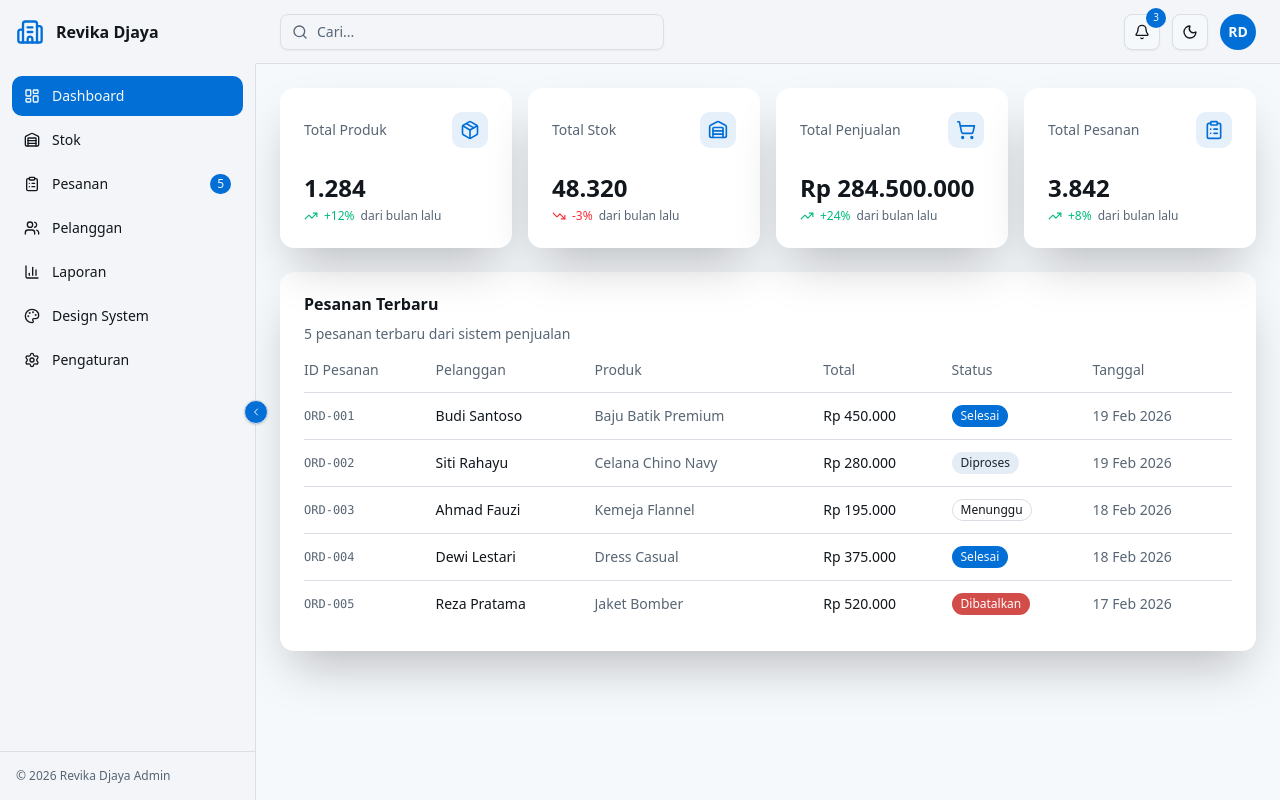
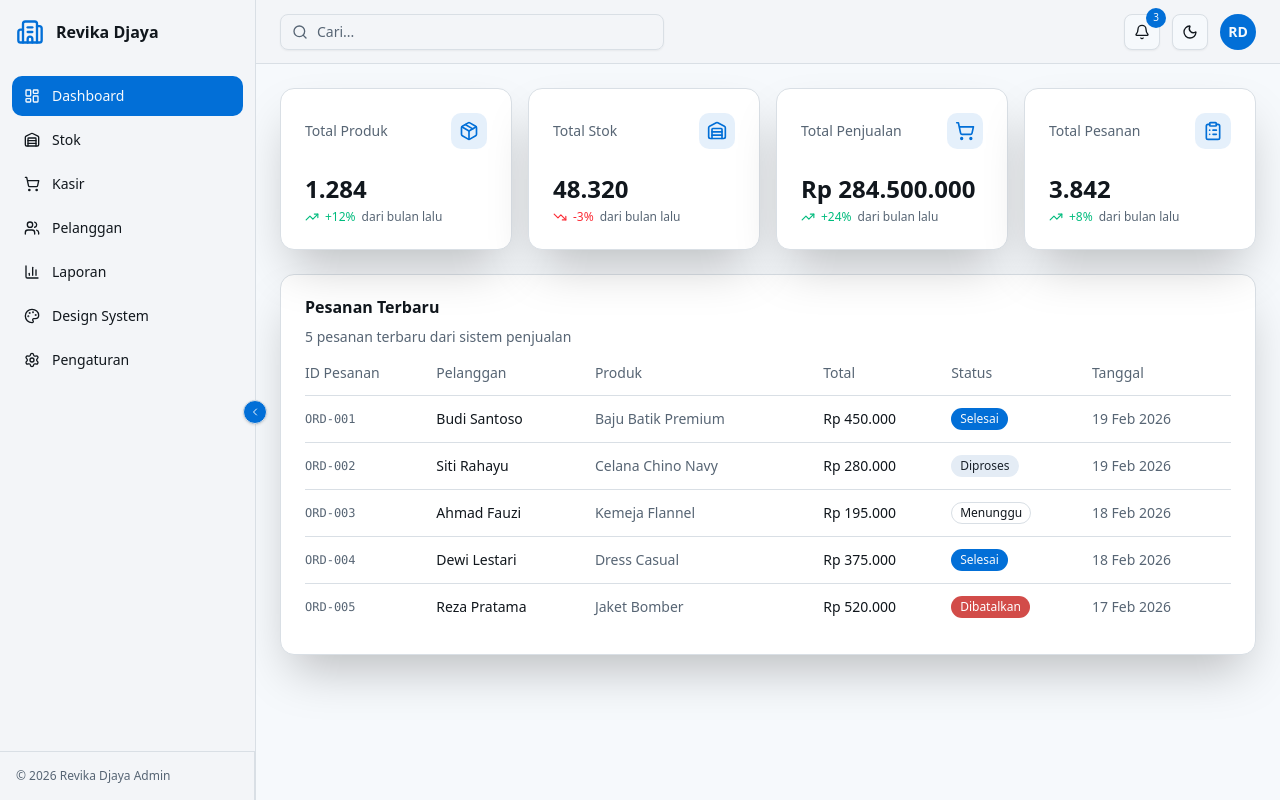
Before and after one commit to reziSaktiva/rvs-admin, a Next.js app: page / in a window 1280 px wide. Built offline with nearby package versions, Linux system fonts and the light colour scheme.

Commit message:
Add Kasir page component and update sidebar navigation to include Kasir link

```diff
--- /dev/null
+++ b/src/app/kasir/page.tsx
@@ -0,0 +1,7 @@
+function KasirPage() {
+    return <div>
+        <h1>Kasir</h1>
+    </div>;
+}
+
+export default KasirPage;
--- a/src/app/stok/page.tsx
+++ b/src/app/stok/page.tsx
@@ -20,12 +20,8 @@ import Image from "next/image";
 export default function StokPage() {
     return (
         <Tabs defaultValue="list">
-            <Card>
-                <CardHeader>
-                    <CardTitle>
+            <div className="space-y-4">
                 <h1>Stok</h1>
-                    </CardTitle>
-                    <CardDescription>
                 <div className="flex gap-3 items-center">
                     <Input placeholder="Cari produk..." />
                     <TabsList>
@@ -41,10 +37,12 @@ export default function StokPage() {
                         Tambah Produk
                     </Button>
                 </div>
-                    </CardDescription>
+                <TabsContent value="list">
+                    <Card>
+                        <CardHeader>
+                            <CardTitle>Daftar semua stok produk</CardTitle>
                         </CardHeader>
                         <CardContent>
-                    <TabsContent value="list">
                             <Table>
                                 <TableCaption>A list of your recent invoices.</TableCaption>
                                 <TableHeader className="bg-primary/10">
@@ -55,11 +53,12 @@ export default function StokPage() {
                                         <TableHead>tag</TableHead>
                                         <TableHead>category</TableHead>
                                         <TableHead>Stok</TableHead>
+                                        <TableHead>Aksi</TableHead>
                                     </TableRow>
                                 </TableHeader>
                                 <TableBody>
                                     {products.map((product, index) => (
-                                    <TableRow key={product.name + index} className={cn(index % 2 === 0 ? "bg-secondary/30" : "", "cursor-pointer")}>
+                                        <TableRow key={product.name + index} className={cn(index % 2 === 0 ? "bg-secondary/30" : "")}>
                                             <TableCell>
                                                 <div className="border border-gray-300 rounded-md p-2 relative aspect-4/5 w-24 overflow-hidden">
                                                     <Image src={product.image} alt={product.name} fill className="object-cover" />
@@ -70,10 +69,18 @@ export default function StokPage() {
                                             <TableCell>{product.tags?.join(', ')}</TableCell>
                                             <TableCell>{product.category}</TableCell>
                                             <TableCell>{product.stok}</TableCell>
+                                            <TableCell>
+                                                <Button variant="outline" size="sm" className="border-primary text-primary">
+                                                    <EditIcon className="w-4 h-4" />
+                                                    Edit
+                                                </Button>
+                                            </TableCell>
                                         </TableRow>
                                     ))}
                                 </TableBody>
                             </Table>
+                        </CardContent>
+                    </Card>
                 </TabsContent>
                 <TabsContent value="grid">
                     <div className="grid grid-cols-4 gap-4">
@@ -109,8 +116,7 @@ export default function StokPage() {
                         ))}
                     </div>
                 </TabsContent>
-                </CardContent>
-            </Card>
+            </div>
         </Tabs>
     )
 }
--- a/src/components/layout/sidebar.tsx
+++ b/src/components/layout/sidebar.tsx
@@ -3,17 +3,18 @@
 import Link from "next/link";
 import { usePathname } from "next/navigation";
 import {
+  BarChart3,
+  Building2,
+  ChevronLeft,
+  ChevronRight,
+  ClipboardList,
   LayoutDashboard,
   Package,
-  Warehouse,
-  ClipboardList,
-  Users,
-  BarChart3,
   Palette,
   Settings,
-  ChevronLeft,
-  ChevronRight,
-  Building2,
+  ShoppingCart,
+  Users,
+  Warehouse,
 } from "lucide-react";
 import { cn } from "@/lib/utils";
 import { Badge } from "@/components/ui/badge";
@@ -29,6 +30,7 @@ const iconMap: Record<string, React.ElementType> = {
   BarChart3,
   Palette,
   Settings,
+  ShoppingCart,
 };
 
 export function Sidebar() {
@@ -38,7 +40,7 @@ export function Sidebar() {
   return (
     <aside
       className={cn(
-        "relative flex h-full flex-col bg-sidebar transition-all duration-300",
+        "relative flex h-full flex-col bg-sidebar transition-all duration-300 border-r border-border",
         collapsed ? "w-16" : "w-64"
       )}
     >
@@ -53,7 +55,7 @@ export function Sidebar() {
       </div>
 
       {/* Navigation */}
-      <nav className="flex-1 space-y-1 overflow-y-auto p-3 border-r border-border">
+      <nav className="flex-1 space-y-1 overflow-y-auto p-3">
         {navItems.map((item) => {
           const Icon = iconMap[item.icon] ?? LayoutDashboard;
           const isActive = pathname === item.href;
--- a/src/components/ui/card.tsx
+++ b/src/components/ui/card.tsx
@@ -7,7 +7,7 @@ function Card({ className, ...props }: React.ComponentProps<"div">) {
     <div
       data-slot="card"
       className={cn(
-        "bg-card text-card-foreground flex flex-col gap-4 rounded-xl py-6 shadow-2xl",
+        "bg-card text-card-foreground flex flex-col gap-4 rounded-xl py-6 shadow-2xl border",
         className
       )}
       {...props}
--- a/src/data/dashboard-data.ts
+++ b/src/data/dashboard-data.ts
@@ -111,7 +111,7 @@ export interface NavItem {
 export const navItems: NavItem[] = [
   { label: "Dashboard", href: "/", icon: "LayoutDashboard" },
   { label: "Stok", href: "/stok", icon: "Warehouse" },
-  { label: "Pesanan", href: "/pesanan", icon: "ClipboardList", badge: 5 },
+  { label: "Kasir", href: "/kasir", icon: "ShoppingCart" },
   { label: "Pelanggan", href: "/pelanggan", icon: "Users" },
   { label: "Laporan", href: "/laporan", icon: "BarChart3" },
   { label: "Design System", href: "/design-system", icon: "Palette" },
```
Lines whose indentation alone changed are shown as unchanged.
